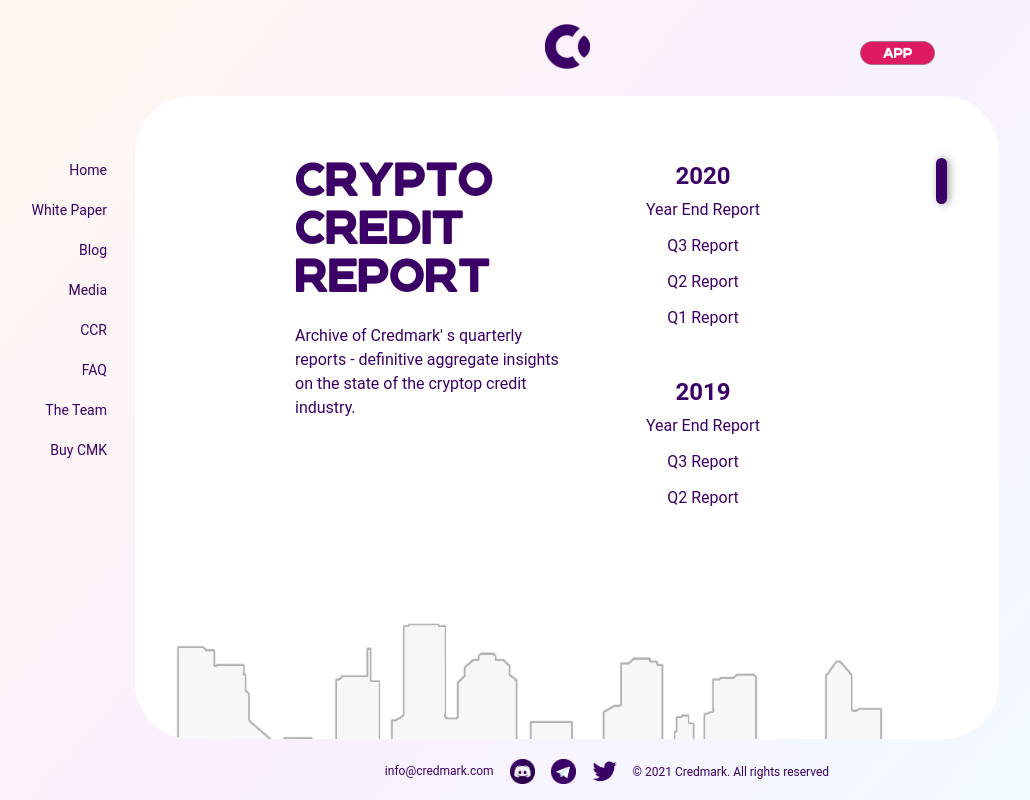
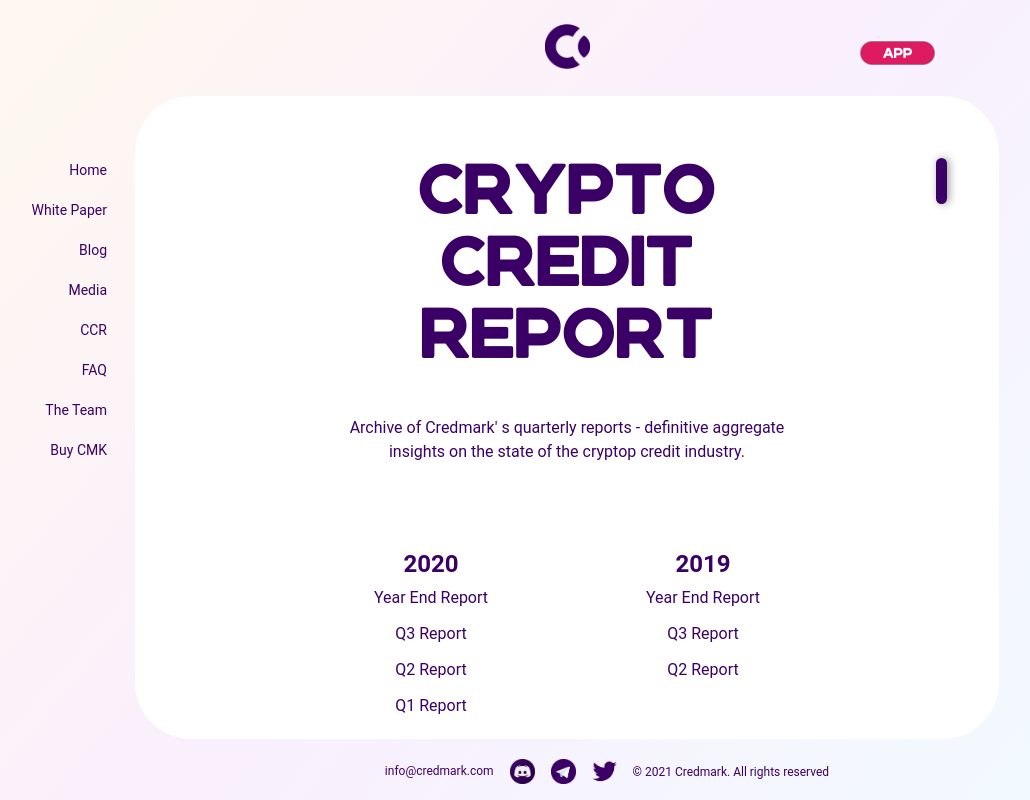
Before and after one commit to credmark/credmark-website-v1, a Next.js app in the folder credmark-website/: page /crypto-credit-report in a window 1280 px wide. Shown: the whole page, without its empty margins (121-1151 px from the left). Built offline with nearby package versions, Linux system fonts and the light colour scheme.

Commit message:
Update crypto page format

```diff
--- a/credmark-website/components/pages/crypto.js
+++ b/credmark-website/components/pages/crypto.js
@@ -2,30 +2,32 @@
     return (
         <main className="flex-1 overflow-y-auto focus:outline-none rounded-4xl bg-white">
             <div>
-                <div className="grid grid-cols-1 xl:grid-cols-2 md:p-10 lg:pt-16 lg:px-40 2xl:pt-16">
-                    <div>
-                        <h1 className="text-center credmark text-4xl md:text-5xl xl:text-left pt-10 md:pt-0">
+            <h1 className="credmark text-center py-5 text-5xl md:text-7xl md:pt-16">
                             CRYPTO
                             <br></br>
                             CREDIT
                             <br></br>
                             REPORT
                         </h1>
-                        <p className="pt-5 px-10 md:px-0 text-center xl:text-left pb-5">Archive of Credmark&apos; s quarterly reports - definitive aggregate insights on the state of the cryptop credit industry.</p>
-                    </div>
+                        <p className="text-center py-5 text-base px-10 md:px-48">
+                        Archive of Credmark' s quarterly reports - definitive aggregate insights on the state of the cryptop credit industry.
+                        </p>
+                <div className="grid grid-cols-1 xl:grid-cols-2 md:p-10 lg:pt-16 lg:px-40 2xl:pt-16">
                     <div className="text-center">
-                        <p className="text-2xl font-bold">2020</p>
+                    <p className="text-2xl font-bold">2020</p>
                         <a href="https://reports.credmark.com/TheCryptoCreditReport-q4-2020.pdf" target="_blank" rel="noreferrer"><p className="py-1.5">Year End Report</p></a>
                         <a href="https://reports.credmark.com/TheCryptoCreditReport-q3-2020.pdf" target="_blank" rel="noreferrer"><p className="py-1.5">Q3 Report</p></a>
                         <a href="https://reports.credmark.com/TheCryptoCreditReport-q2-2020.pdf" target="_blank" rel="noreferrer"><p className="py-1.5">Q2 Report</p></a>
                         <a href="https://reports.credmark.com/TheCryptoCreditReport-q1-2020.pdf" target="_blank" rel="noreferrer"><p className="py-1.5">Q1 Report</p></a>
-                        <p className="text-2xl pt-10 font-bold">2019</p>
+                    </div>
+                    <div className="text-center">
+                        <p className="text-2xl pt-10 md:pt-0 font-bold">2019</p>
                         <a href="https://reports.credmark.com/TheCryptoCreditReport-q4-2019.pdf" target="_blank" rel="noreferrer"><p className="py-1.5">Year End Report</p></a>
                         <a href="https://reports.credmark.com/TheCryptoCreditReport-q3-2019.pdf" target="_blank" rel="noreferrer"><p className="py-1.5">Q3 Report</p></a>
                         <a href="https://reports.credmark.com/TheCryptoCreditReport-q2-2019.pdf" target="_blank" rel="noreferrer"><p className="py-1.5">Q2 Report</p></a>
                     </div>
                     </div>
-                    <div className="w-full">
+                    <div>
                         <img className="pb-0" id="whitepaper" src="/assets/sky.png" alt="Credmark White Paper"></img>
                     </div>
             </div>
```
Also changed, not shown: credmark-website/public/assets/sky.png.
